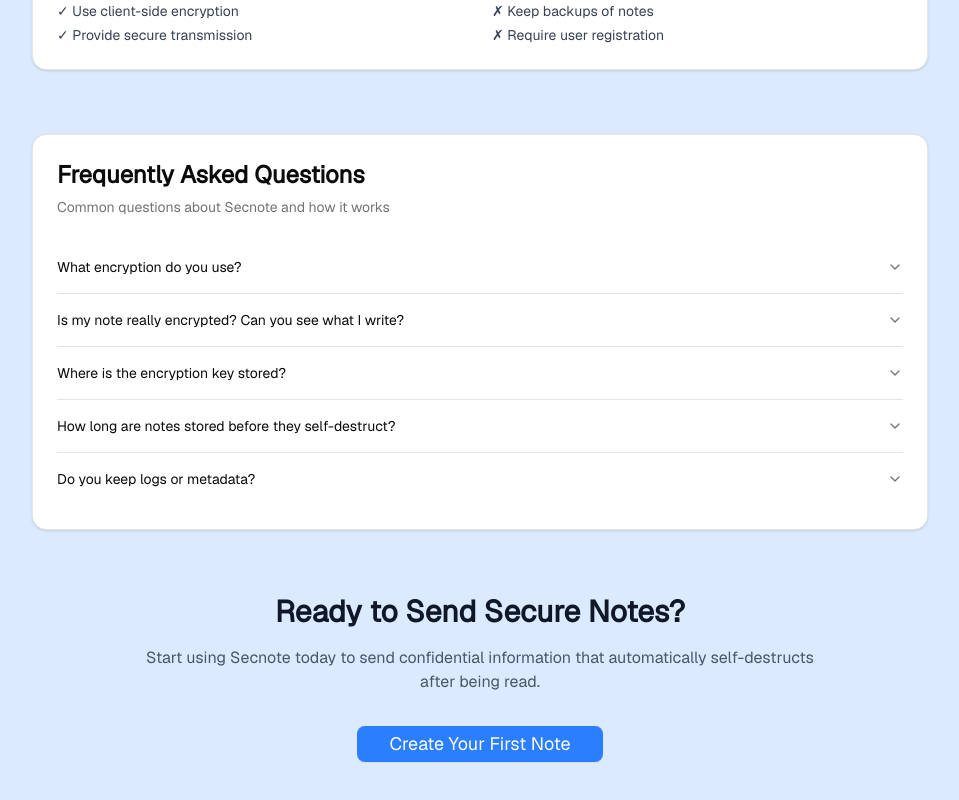
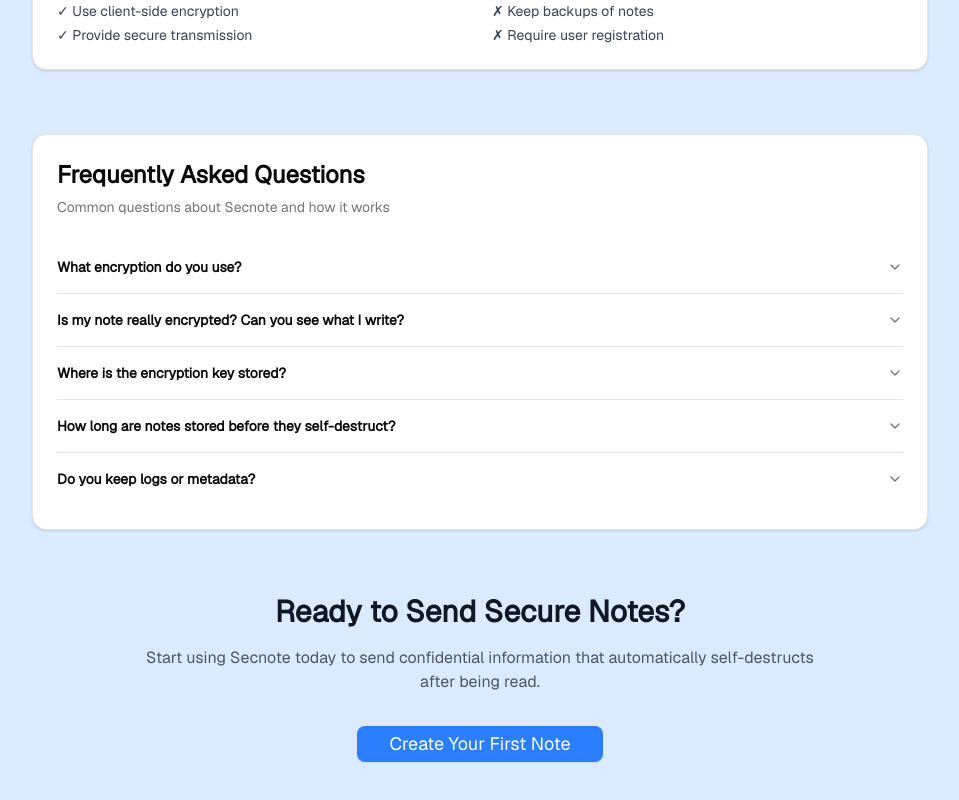
Before and after one commit to rahan-r/Secnote, a React (Vite) app in the folder client/: page /about in a window 1280 px wide. Shown: the part 1270-2070 px from the top of the page, without its empty margins (160-1119 px from the left). Built offline with nearby package versions, Linux system fonts and the light colour scheme; no server answers.

Commit message:
faq edit

```diff
--- a/client/src/Pages/About.jsx
+++ b/client/src/Pages/About.jsx
@@ -183,28 +183,28 @@ export default function AboutPage() {
             <CardContent>
               <Accordion type="single" collapsible className="w-full">
                 <AccordionItem value="item-1">
-                  <AccordionTrigger>What encryption do you use?</AccordionTrigger>
+                  <AccordionTrigger className={'font-bold'}>What encryption do you use?</AccordionTrigger>
                   <AccordionContent>
                     We use the XSalsa20-Poly1305 cipher suite a modern, fast, and secure combination trusted in secure apps like Signal. It ensures both confidentiality (XSalsa20) and tamper protection (Poly1305).
                   </AccordionContent>
                 </AccordionItem>
 
                 <AccordionItem value="item-2">
-                  <AccordionTrigger>Is my note really encrypted? Can you see what I write?</AccordionTrigger>
+                  <AccordionTrigger className={'font-bold'}>Is my note really encrypted? Can you see what I write?</AccordionTrigger>
                   <AccordionContent>
                     No, all notes are encrypted in your browser using the XSalsa20-Poly1305 cipher before they ever reach our servers. We never see your message, your key, or any decrypted content.
                   </AccordionContent>
                 </AccordionItem>
 
                 <AccordionItem value="item-3">
-                  <AccordionTrigger>Where is the encryption key stored?</AccordionTrigger>
+                  <AccordionTrigger className={'font-bold'}>Where is the encryption key stored?</AccordionTrigger>
                   <AccordionContent>
                     The key is never stored. It’s embedded in the URL fragment (after the #) and never sent to our servers. Only someone with the full link can decrypt the note.
                   </AccordionContent>
                 </AccordionItem>
 
                 <AccordionItem value="item-4">
-                  <AccordionTrigger>How long are notes stored before they self-destruct?</AccordionTrigger>
+                  <AccordionTrigger className={'font-bold'}>How long are notes stored before they self-destruct?</AccordionTrigger>
                   <AccordionContent>
                     Notes are stored temporarily until they are read. Once opened, it will be permanently deleted. If a note is never accessed, it will be automatically deleted
                     after 30 days as a security measure.
@@ -212,7 +212,7 @@ export default function AboutPage() {
                 </AccordionItem>
 
                 <AccordionItem value="item-5">
-                  <AccordionTrigger>Do you keep logs or metadata?</AccordionTrigger>
+                  <AccordionTrigger className={'font-bold'}>Do you keep logs or metadata?</AccordionTrigger>
                   <AccordionContent>
                     No. We don’t log IP addresses, user agents, or timestamps. We store the encrypted message temporarily, only until it’s read.
                   </AccordionContent>
```
